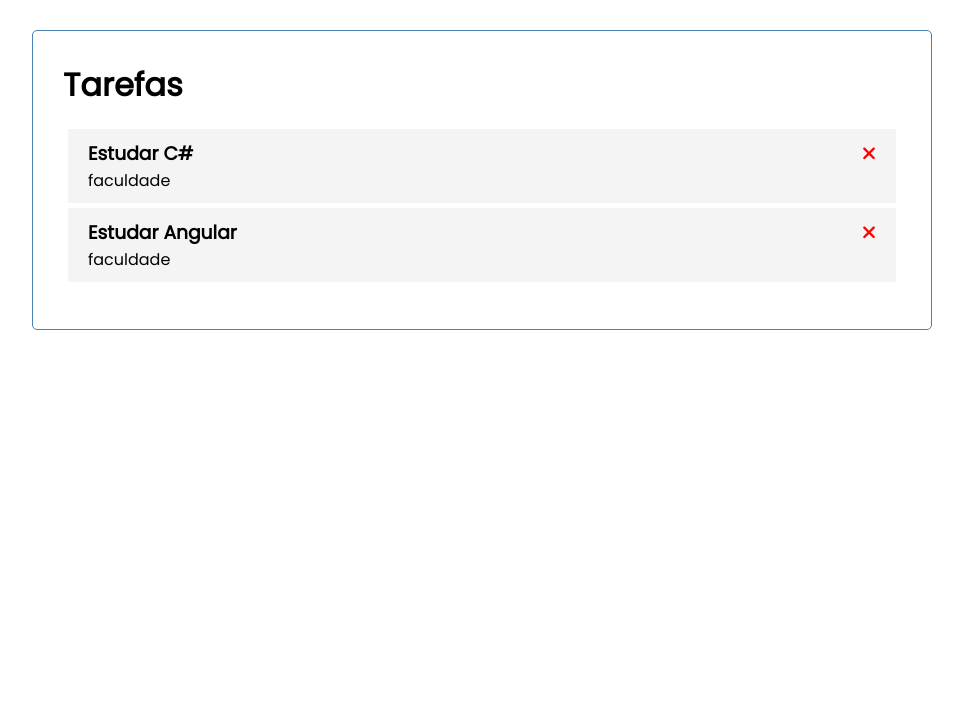
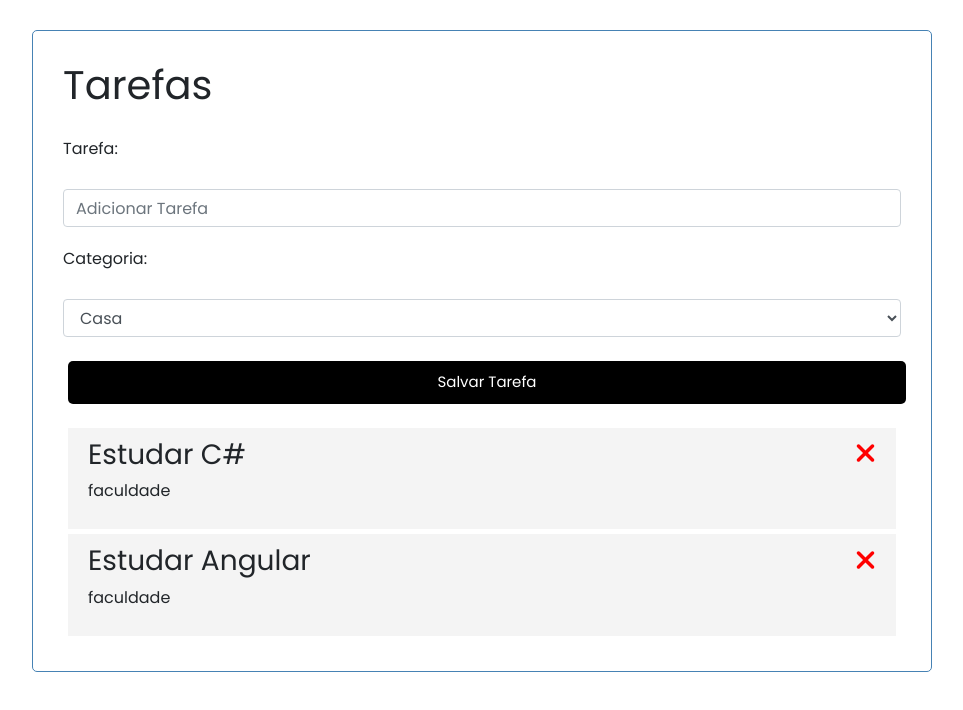
Before and after one commit to mateusfrazz/Lista-De-Tarefas, an Angular app: page / in a window 1280 px wide. Shown: the top 710 px of the page, without its empty margins (158-1121 px from the left). Built offline with nearby package versions, Linux system fonts and the light colour scheme; data requests are answered from the project's data file.

Commit message:
feat - criado o metodo onSubmite para enviar o form para o banco de dados

```diff
--- a/src/app/components/add-task/add-task.component.html
+++ b/src/app/components/add-task/add-task.component.html
@@ -1 +1,21 @@
-<p>add-task works!</p>
+<form (ngSubmit)="onSubmite()">
+    <div>
+        <label for="text">Tarefa:</label>
+        <input type="text" name="text"
+               class="form-control"
+               placeholder="Adicionar Tarefa">
+    </div>
+</form>
+
+<div class="mb-4">
+    <label for="categoria">Categoria:</label>
+    <select name="categoria" id="categoria" class="form-control">
+        <option value="casa">Casa</option>
+        <option value="trabalho">Trabalho</option>
+        <option value="faculdade">Faculdade</option>
+        <option value="academia">Academia</option>
+        <option value="lazer">Lazer</option>
+    </select>
+</div>
+
+<input type="submit" value="Salvar Tarefa" class="btn btn-block mb-4">
--- a/src/app/components/add-task/add-task.component.ts
+++ b/src/app/components/add-task/add-task.component.ts
@@ -7,5 +7,9 @@ import { Component } from '@angular/core';
   styleUrl: './add-task.component.css'
 })
 export class AddTaskComponent {
+  tarefa: string = '';
+  categoria
+  onSubmite(){
 
+  }
 }
--- a/src/app/components/tasks/tasks.component.html
+++ b/src/app/components/tasks/tasks.component.html
@@ -1,4 +1,4 @@
-
+<app-add-task></app-add-task>
 <app-task-item *ngFor="let tarefa of tarefas"
 [tarefa]="tarefa" (onDeleteTask)="deleteTask($event)"
  (onToggleConcluido)="toggleConcluido($event)"
--- a/src/app/components/tasks/tasks.component.ts
+++ b/src/app/components/tasks/tasks.component.ts
@@ -3,9 +3,10 @@ import { TaskService } from '../../services/task.service';
 import { Tarefa } from '../../interfaces/Tarefa';
 import { CommonModule } from '@angular/common';
 import { TaskItemComponent } from "../task-item/task-item.component";
+import { AddTaskComponent } from "../add-task/add-task.component";
 @Component({
   selector: 'app-tasks',
-  imports: [CommonModule, TaskItemComponent],
+  imports: [CommonModule, TaskItemComponent, AddTaskComponent],
   templateUrl: './tasks.component.html',
   styleUrl: './tasks.component.css'
 })
--- a/src/index.html
+++ b/src/index.html
@@ -6,8 +6,14 @@
   <base href="/">
   <meta name="viewport" content="width=device-width, initial-scale=1">
   <link rel="icon" type="image/x-icon" href="favicon.ico">
+  <link rel="stylesheet" href="https://stackpath.bootstrapcdn.com/bootstrap/4.1.3/css/bootstrap.min.css" integrity="sha384-MCw98/SFnGE8fJT3GXwEOngsV7Zt27NXFoaoApmYm81iuXoPkFOJwJ8ERdknLPMO" crossorigin="anonymous">
 </head>
 <body>
   <app-root></app-root>
+ <!-- Bootstrap Bundle com Popper -->
+
+ <script src="https://code.jquery.com/jquery-3.3.1.slim.min.js" integrity="sha384-q8i/X+965DzO0rT7abK41JStQIAqVgRVzpbzo5smXKp4YfRvH+8abtTE1Pi6jizo" crossorigin="anonymous"></script>
+ <script src="https://cdnjs.cloudflare.com/ajax/libs/popper.js/1.14.3/umd/popper.min.js" integrity="sha384-ZMP7rVo3mIykV+2+9J3UJ46jBk0WLaUAdn689aCwoqbBJiSnjAK/l8WvCWPIPm49" crossorigin="anonymous"></script>
+ <script src="https://stackpath.bootstrapcdn.com/bootstrap/4.1.3/js/bootstrap.min.js" integrity="sha384-ChfqqxuZUCnJSK3+MXmPNIyE6ZbWh2IMqE241rYiqJxyMiZ6OW/JmZQ5stwEULTy" crossorigin="anonymous"></script>
 </body>
 </html>
```
